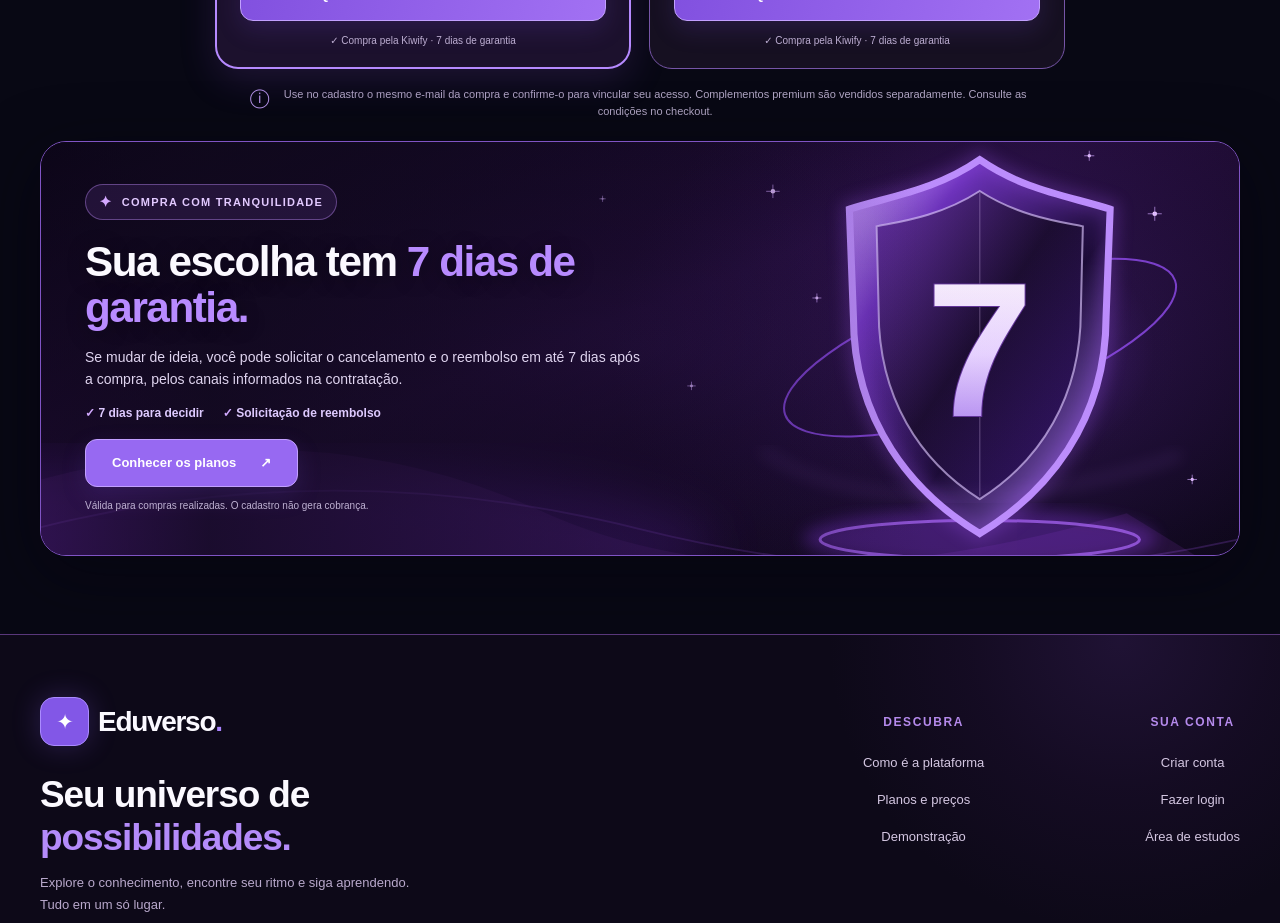
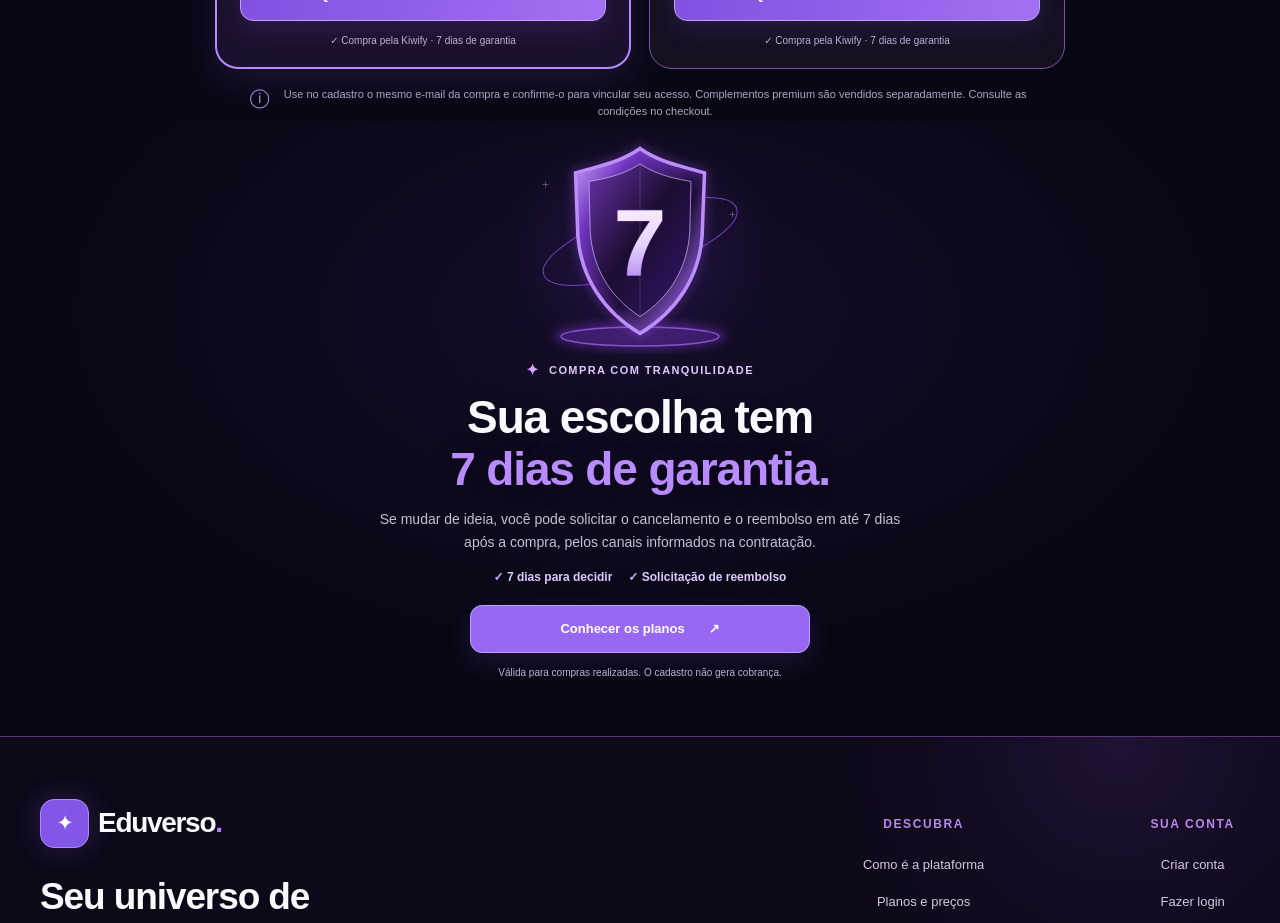
Before and after one commit to dramaflix2026-stack/Eduverso, a Next.js app: page / in a window 1280 px wide. Shown: the part 3800-4723 px from the top of the page. Built offline with nearby package versions, Linux system fonts and the light colour scheme.

Commit message:
Integrate seven-day guarantee seamlessly into landing background

```diff
--- a/app/landing.css
+++ b/app/landing.css
@@ -878,3 +878,16 @@
  .lp-pricing-redesign .lp-price-card li{font-size:12px}
  .lp-pricing-redesign .lp-price-card ul{gap:9px}
 }
+
+/* Guarantee as part of the page canvas, with a transparent original shield. */
+.edu-lp .lp-guarantee-integrated{position:relative;isolation:isolate;width:100%;display:flex;flex-direction:column;align-items:center;justify-content:center;text-align:center;gap:0;padding:8px 24px 56px;margin:0;background:radial-gradient(ellipse 45% 55% at 50% 31%,#5a26962b,transparent 100%);border:0;border-radius:0;box-shadow:none}
+.lp-guarantee-integrated-shield{width:min(270px,74vw);margin:0 auto -8px;pointer-events:none}
+.lp-guarantee-integrated-shield img{display:block;width:100%;height:auto}
+.edu-lp .lp-guarantee-integrated .lp-guarantee-content{width:100%;max-width:620px;align-items:center;text-align:center}
+.edu-lp .lp-guarantee-integrated .lp-guarantee-kicker{align-self:center;background:none;border:0;border-radius:0;padding:0;justify-content:center;font-size:11px;letter-spacing:1.4px}
+.edu-lp .lp-guarantee-integrated .lp-guarantee-content h2{font-size:clamp(28px,4vw,46px);line-height:1.13;letter-spacing:-1.15px;margin:13px auto 12px;text-wrap:balance}
+.edu-lp .lp-guarantee-integrated .lp-guarantee-content p{font-size:14px;line-height:1.65;color:#c8bed8;margin:0 auto 16px;max-width:530px}
+.edu-lp .lp-guarantee-integrated .lp-guarantee-benefits{justify-content:center;gap:8px 16px;margin:0 auto 21px}
+.edu-lp .lp-guarantee-integrated .lp-guarantee-button{width:min(100%,340px);justify-content:center}
+.edu-lp .lp-guarantee-integrated .lp-guarantee-content>small{margin-top:12px;text-align:center;max-width:480px}
+@media(max-width:680px){.edu-lp .lp-guarantee-integrated{padding:4px 19px 38px;background:radial-gradient(ellipse 80% 50% at 50% 24%,#5a26962b,transparent 100%)}.lp-guarantee-integrated-shield{width:min(235px,72vw);margin-bottom:-7px}.edu-lp .lp-guarantee-integrated .lp-guarantee-kicker{font-size:9px;letter-spacing:1px}.edu-lp .lp-guarantee-integrated .lp-guarantee-content h2{font-size:clamp(26px,7.2vw,35px);margin:11px auto}.edu-lp .lp-guarantee-integrated .lp-guarantee-content p{font-size:13px;line-height:1.55;margin-bottom:13px}.edu-lp .lp-guarantee-integrated .lp-guarantee-benefits{font-size:10px;margin-bottom:17px}.edu-lp .lp-guarantee-integrated .lp-guarantee-content>small{font-size:10px}}
--- a/app/page.tsx
+++ b/app/page.tsx
@@ -74,12 +74,8 @@ export default function Landing(){
 
 
 
-   <section className="lp-container lp-guarantee lp-guarantee-art" aria-labelledby="lp-guarantee-title">
-    <picture className="lp-guarantee-picture" aria-hidden="true">
-     <source media="(max-width: 680px)" srcSet="/images/eduverso-garantia-mobile.svg"/>
-     <img src="/images/eduverso-garantia-desktop.svg" alt="" loading="lazy" decoding="async"/>
-    </picture>
-    <div className="lp-guarantee-overlay" aria-hidden="true"/>
+   <section className="lp-guarantee-integrated" aria-labelledby="lp-guarantee-title">
+    <div className="lp-guarantee-integrated-shield" aria-hidden="true"><img src="/images/eduverso-garantia-escudo.svg" alt="" width="540" height="480" loading="lazy" decoding="async"/></div>
     <div className="lp-guarantee-content">
      <span className="lp-guarantee-kicker"><span aria-hidden="true">✦</span> COMPRA COM TRANQUILIDADE</span>
      <h2 id="lp-guarantee-title">Sua escolha tem <em>7 dias de garantia.</em></h2>
```
Also changed, not shown: public/images/eduverso-garantia-escudo.svg (added).
